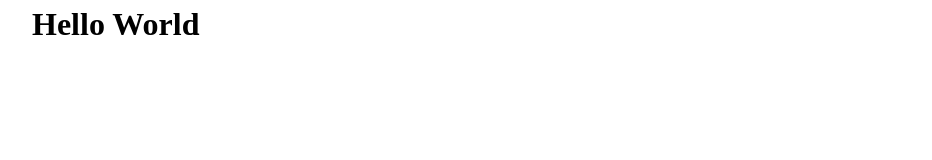
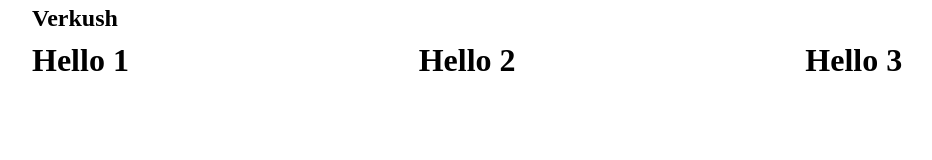
Before and after one commit to verkush/verkush-devdash, a website: page index.html in a window 1280 px wide. Shown: the whole page, without its empty margins (28-960 px from the left). Drawn offline with Linux system fonts and the light colour scheme.

Commit message:
Add index.html file

```diff
--- a/index.html
+++ b/index.html
@@ -7,8 +7,23 @@
     <title>Verkush - CSS Library</title>
   </head>
   <body>
+    <nav class="navbar">
+      <div class="container">
+        <h1 class="site-title">Verkush</h1>
+      </div>
+    </nav>
     <div class="container">
-      <h1>Hello World</h1>
+      <div class="row gap-0">
+        <div class="col-4-md col-12-xs">
+          <h1>Hello 1</h1>
+        </div>
+        <div class="col-4-md col-12-xs">
+          <h1>Hello 2</h1>
+        </div>
+        <div class="col-4-md col-12-xs">
+          <h1>Hello 3</h1>
+        </div>
+      </div>
     </div>
   </body>
 </html>
```
